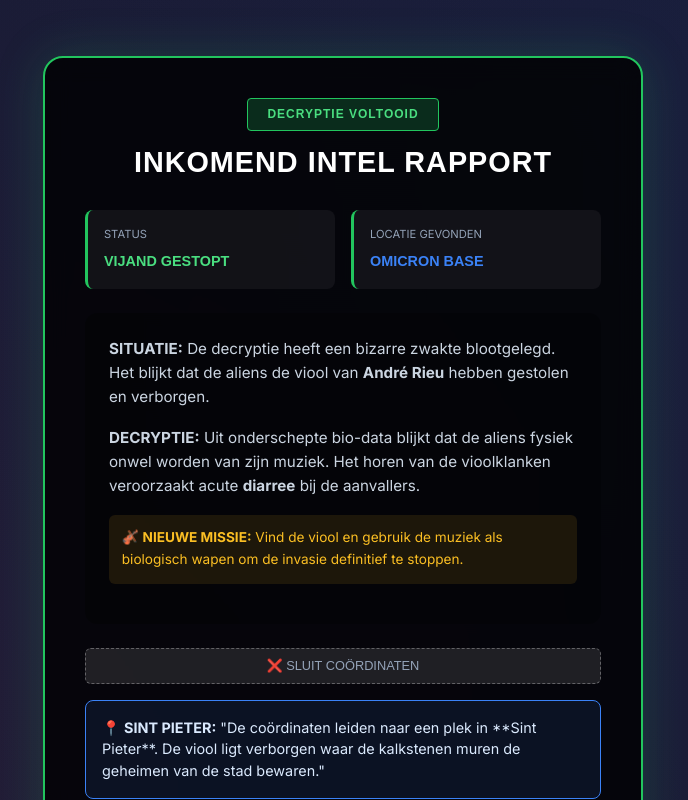
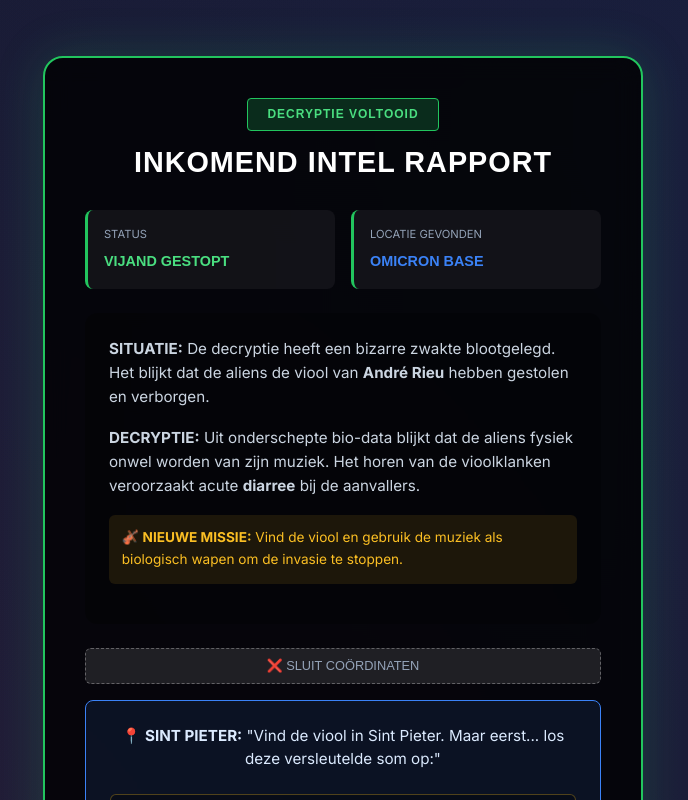
Before and after one commit to x4b5/game2026, a SvelteKit app: page /game/omicron-base-victory in a window 1280 px wide. Both pictures are taken after a click on the button "🔍 TOON LOCATIE DATA". Shown: the top 800 px of the page, without its empty margins (297-985 px from the left). Built offline with nearby package versions, Linux system fonts and the light colour scheme.

Commit message:
feat: add math riddle to Sint Pieter mission hint

```diff
--- a/src/routes/game/omicron-base-victory/+page.svelte
+++ b/src/routes/game/omicron-base-victory/+page.svelte
@@ -48,8 +48,7 @@
                     </p>
                     <p class="warning">
                         🎻 <strong>NIEUWE MISSIE:</strong> Vind de viool en gebruik
-                        de muziek als biologisch wapen om de invasie definitief te
-                        stoppen.
+                        de muziek als biologisch wapen om de invasie te stoppen.
                     </p>
                 </div>
             {:else}
@@ -68,9 +67,13 @@
             {#if showHint}
                 <div class="hint-box" transition:slide>
                     <p>
-                        📍 <strong>SINT PIETER:</strong> "De coördinaten leiden naar
-                        een plek in **Sint Pieter**. De viool ligt verborgen waar
-                        de kalkstenen muren de geheimen van de stad bewaren."
+                        📍 <strong>SINT PIETER:</strong> "Vind de viool in Sint Pieter.
+                        Maar eerst... los deze versleutelde som op:"
+                    </p>
+                    <div class="riddle-math">((14 × 3) + 6) ÷ 6 = ?</div>
+                    <p class="riddle-instruction">
+                        Het cijfer is het <strong>aantal letters</strong> van het
+                        woord van deze woonruimte.
                     </p>
                 </div>
             {/if}
@@ -256,11 +259,28 @@
     .hint-box {
         background: rgba(59, 130, 246, 0.1);
         border: 1px solid #3b82f6;
-        padding: 1rem;
+        padding: 1.5rem;
         border-radius: 8px;
         color: #dbeafe;
-        font-size: 0.9rem;
-        text-align: left;
+        font-size: 0.95rem;
+        text-align: center;
+    }
+
+    .riddle-math {
+        font-family: "Orbitron", sans-serif;
+        font-size: 1.5rem;
+        color: #fbbf24;
+        margin: 1.5rem 0;
+        letter-spacing: 2px;
+        background: rgba(0, 0, 0, 0.3);
+        padding: 1rem;
+        border-radius: 6px;
+        border: 1px solid rgba(251, 191, 36, 0.3);
+    }
+
+    .riddle-instruction {
+        font-style: italic;
+        color: #94a3b8;
     }
 
     .next-btn {
```
